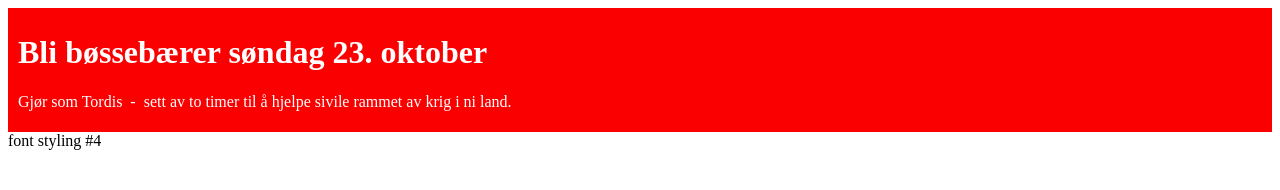
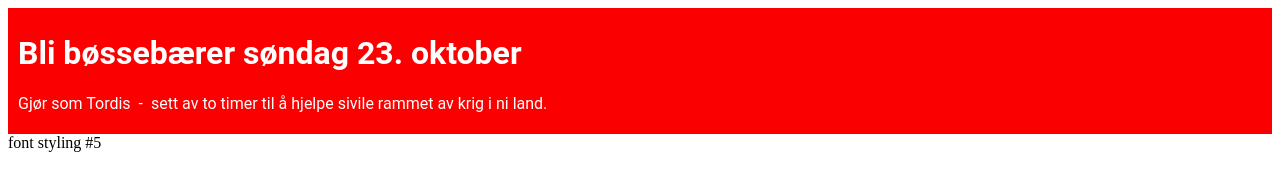
Before and after one commit to stabenfeldt/stabenfeldt.github.io, a plain HTML site: page ia/iframe.html in a window 1280 px wide. Drawn offline with Linux system fonts and the light colour scheme.

Commit message:
put back font family

```diff
--- a/ia/iframe.html
+++ b/ia/iframe.html
@@ -1,13 +1,13 @@
 <html>
   <body>
-    <div style="background-color: #FB0000; color: #ffffff; padding: 5px 10px">
+    <div style='background-color: #FB0000; color: #ffffff; padding: 5px 10px; font-family: "Roboto","Helvetica",Helvetica,Arial,sans-serif' >
       <a style="background-color: #FB0000; color: #ffffff; text-decoration: none; " href="http://blimed.no/frivillige/bli-boessebaerer/?utm_source=Dagbladet.no&amp;utm_medium=display&amp;utm_content=LINK_TVA_Content_Dagbladet&amp;utm_campaign=2016%20TV-Aksjonen%20-%20R%C3%B8de%20Kors">
         <h1>Bli bøssebærer søndag 23. oktober</h1>
         <p>Gjør som Tordis &nbsp;- &nbsp;sett av to timer til å hjelpe sivile rammet av krig i ni land.</p>
       </a>
     </div>
 
-    font styling #4
+    font styling #5
 
   </body>
 </html>
```
